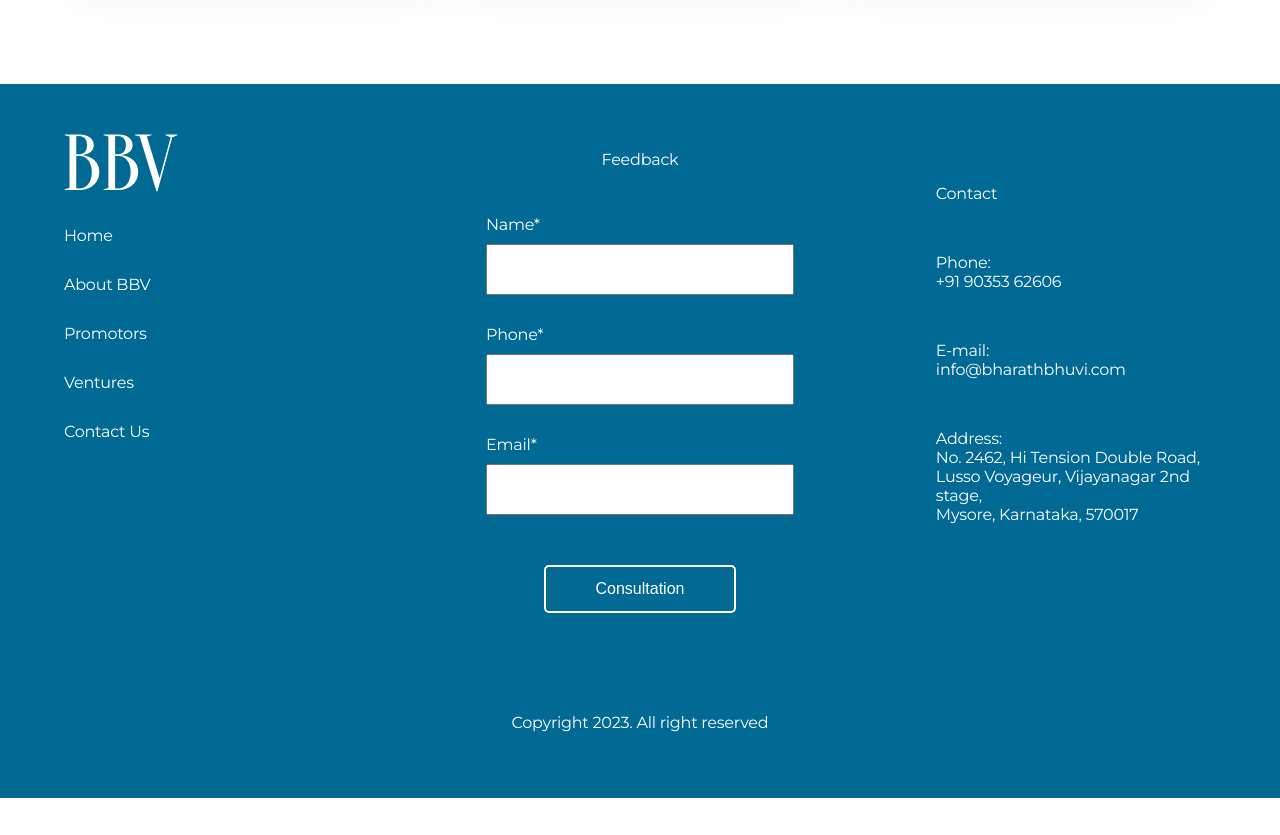
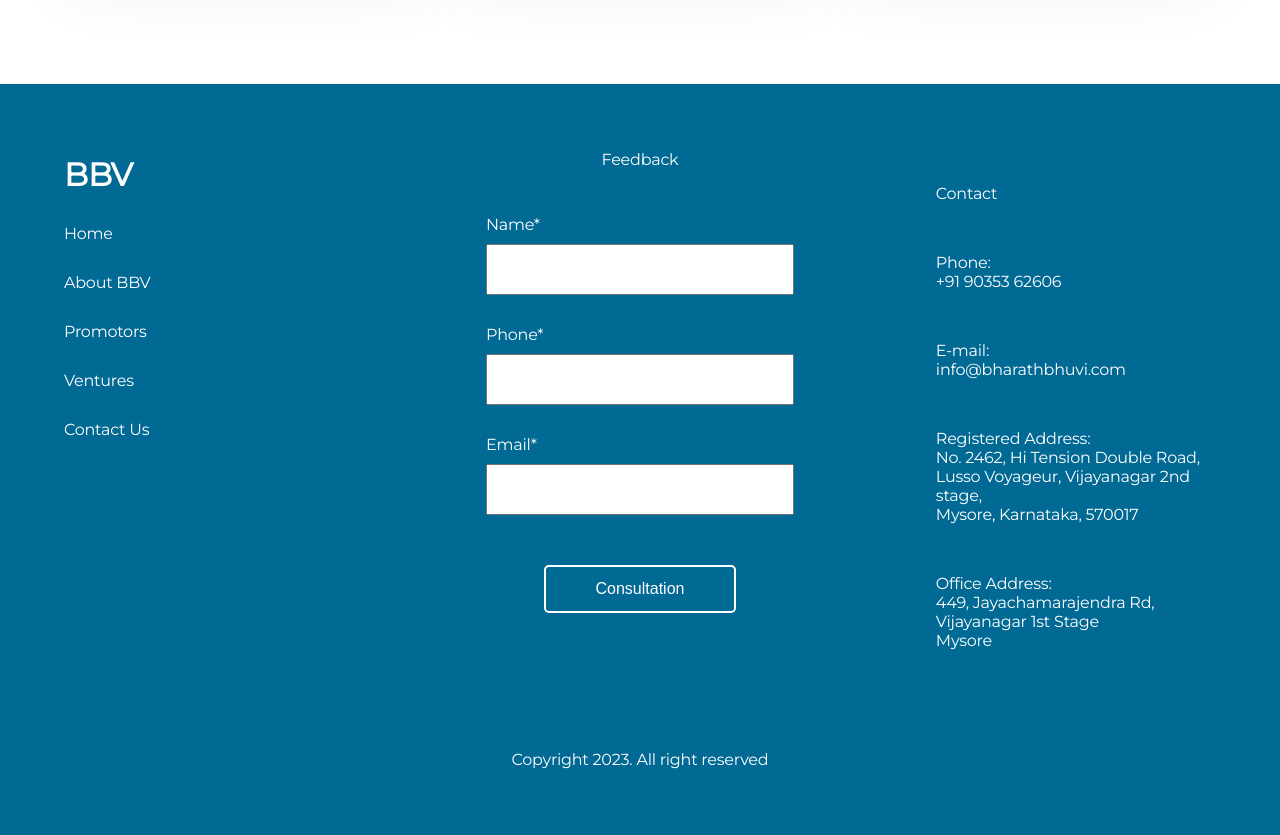
Before and after one commit to 24vishwas/bbv, a plain HTML site: page index.html in a window 1280 px wide. Shown: the part 3340-4175 px from the top of the page. Before the commit the page ends 4138 px from the top, so only its background shows below. Drawn offline with Linux system fonts and the light colour scheme; a web font is replaced by a local one.

Commit message:
some upadate

```diff
--- a/index.html
+++ b/index.html
@@ -156,8 +156,8 @@
     <footer>
         <div class="footer" id="footer">
         <div class="nav-footer">
-            <img src="./assets/BBV.png" alt="logo">
-
+            <!-- <img src="./assets/BBV.png" alt="logo"> -->
+            <h1 class="navlogo"><b>BBV</b> </h1>
             <li>Home</li>
             <li>About BBV</li>
             <li>Promotors</li>
@@ -199,11 +199,18 @@
                     <a href="mailto:info@bharathbhuvi.com">info@bharathbhuvi.com</a>
                 </div>
                 <div>
-                    <p>Address:</p>
+                    <p>Registered Address:</p>
 
                     No. 2462, Hi Tension Double Road, <br>
                     Lusso Voyageur, Vijayanagar 2nd stage, <br>
                     Mysore, Karnataka, 570017
+                </div>
+                <div>
+                    <p>Office Address:</p>
+
+                    449, Jayachamarajendra Rd, <br>
+                    Vijayanagar 1st Stage<br>
+                    Mysore
                 </div>
 
             </div>
--- a/index.js
+++ b/index.js
@@ -2,7 +2,7 @@ var navLinks = document.getElementById("nav-ele");
 var open_menu = document.getElementById("open-menu");
 var close_menu = document.getElementById("close-menu");
 
-console.log("hi")
+// console.log("hi")
 function openMenu(){
     // navLinks.style.right = "0px";
     navLinks.style.transform = "translateX(0%)";
--- a/style.css
+++ b/style.css
@@ -361,6 +361,10 @@ footer>p{
     width: 33%;
 
 }
+.nav-footer .navlogo{
+    color: white;
+    padding-left: 0;
+}
 .nav-footer li{
     margin-top: 30px;
 }
@@ -585,6 +589,10 @@ footer a{
         width: 100%;
         text-align: center;
     }
+    .nav-footer .navlogo{
+        color: #ffffff !important;
+        padding-left: 0;
+    }
     .feedback{
         margin-top: 10vh;
         width: 100%;
```
